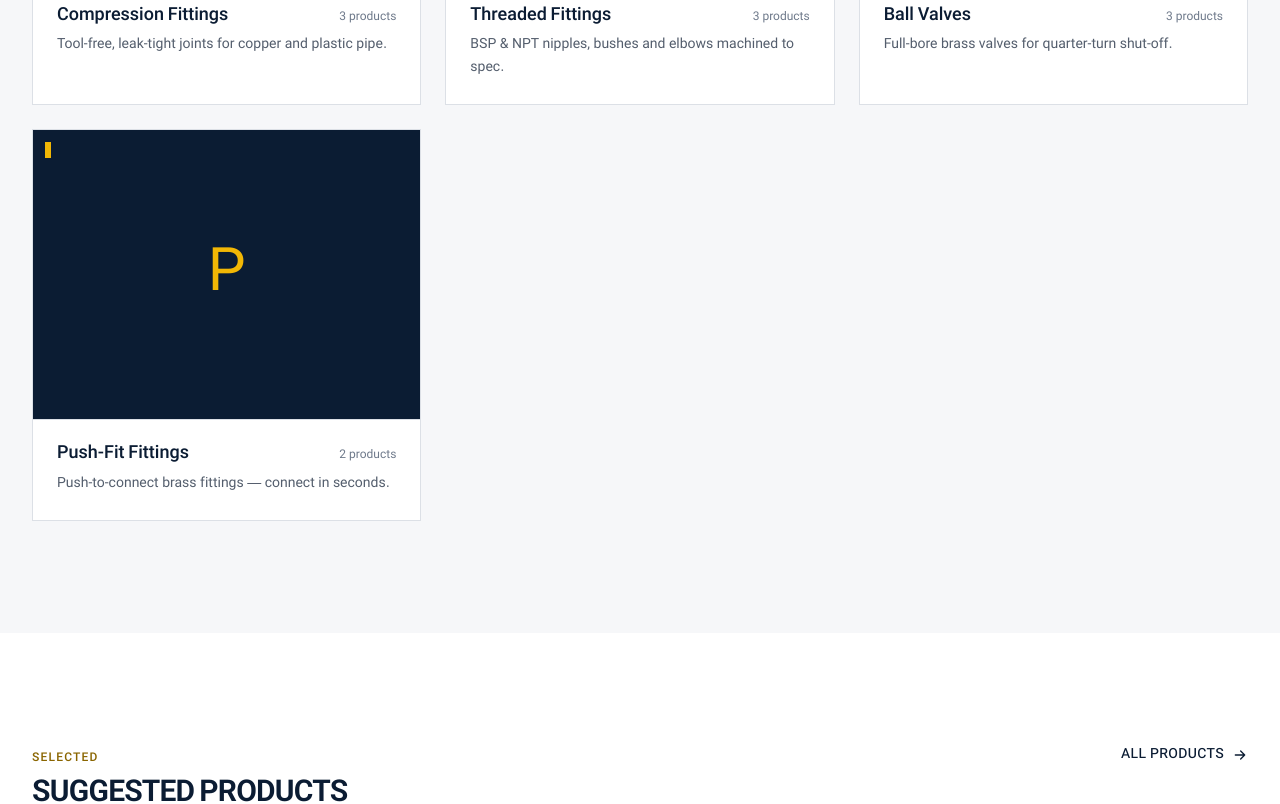
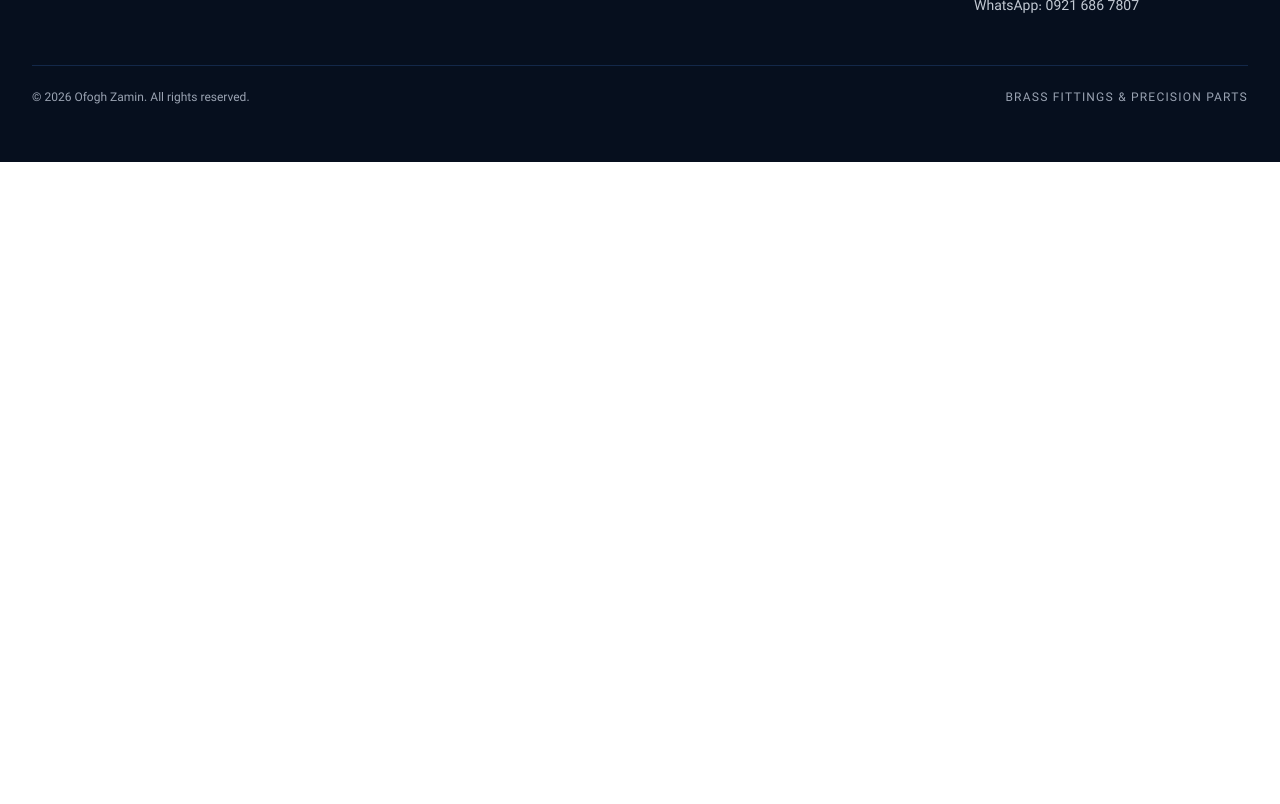
Before and after one commit to curiousdev92/ofogh-zamin, a Next.js app: page /en in a window 1280 px wide. Shown: the part 1240-2044 px from the top of the page. After the commit the page ends 1402 px from the top, so only its background shows below. Built offline with nearby package versions, Linux system fonts and the light colour scheme; no server answers.

Commit message:
fix: comment out some sections in the home

```diff
--- a/src/app/[locale]/page.tsx
+++ b/src/app/[locale]/page.tsx
@@ -121,7 +121,7 @@ export default async function HomePage({ params }: Props) {
       </Section>
 
       {/* Featured categories */}
-      <Section spacing="lg" className="bg-surface-muted">
+      {/* <Section spacing="lg" className="bg-surface-muted">
         <Container>
           <SectionHeader
             eyebrow={home.featured.eyebrow}
@@ -141,10 +141,10 @@ export default async function HomePage({ params }: Props) {
             ))}
           </div>
         </Container>
-      </Section>
+      </Section> */}
 
       {/* Suggested products */}
-      <Section spacing="lg">
+      {/* <Section spacing="lg">
         <Container>
           <SectionHeader
             eyebrow={home.suggested.eyebrow}
@@ -159,7 +159,7 @@ export default async function HomePage({ params }: Props) {
             ))}
           </div>
         </Container>
-      </Section>
+      </Section> */}
 
       {/* CTA band */}
       <Section spacing="lg" className="bg-navy-900">
```
